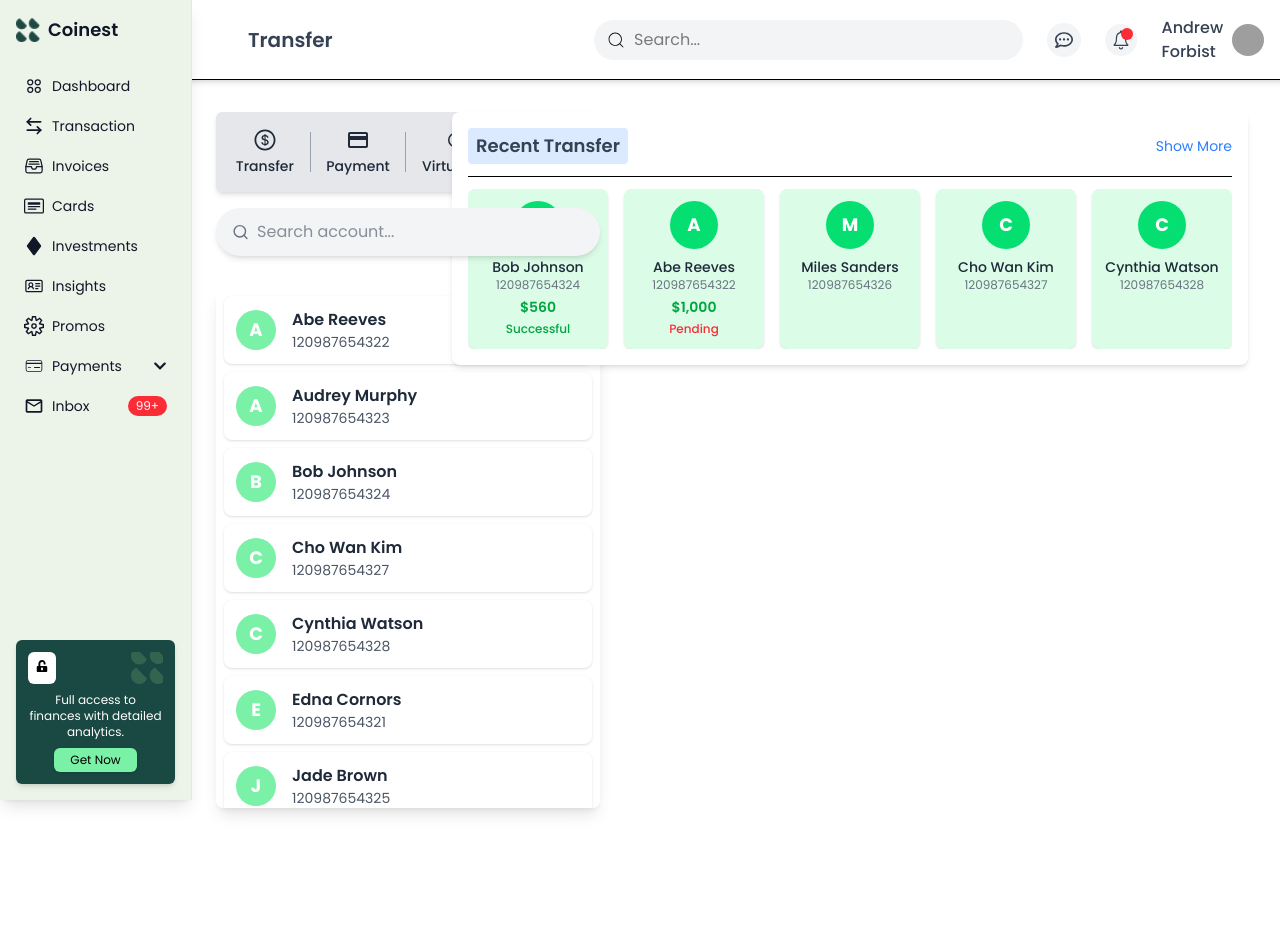
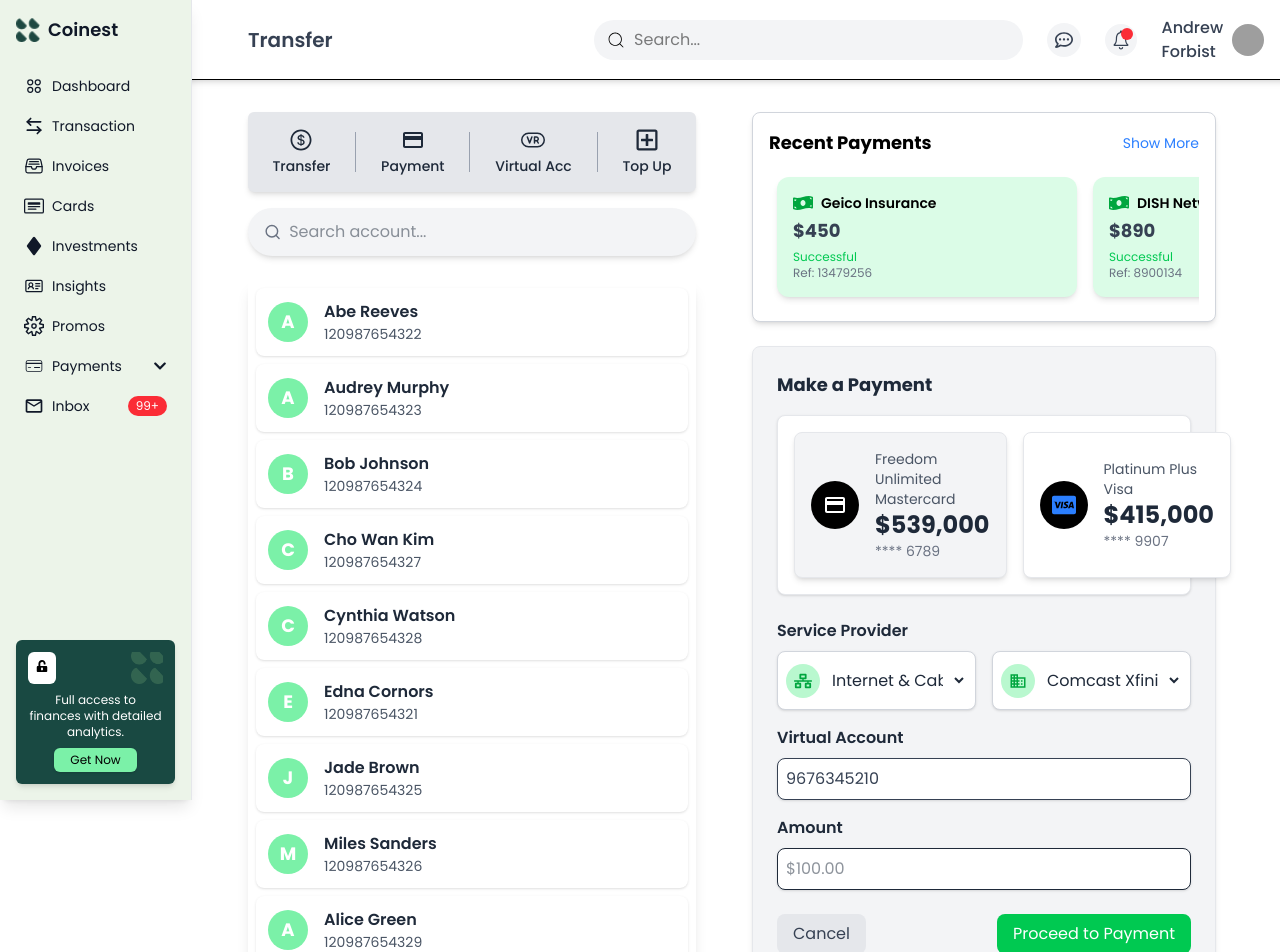
Before and after one commit to SufyanAli56/Dashboard_coin, a React (Vite) app: page /transfer in a window 1280 px wide. Shown: the top 952 px of the page. Before the commit the page ends 880 px from the top, so only its background shows below. Built offline with nearby package versions, Linux system fonts and the light colour scheme; grey boxes are pictures that could not be loaded; a web font is replaced by a local one.

Commit message:
Initial commit

```diff
--- a/src/Ui/Inbox/Inbox.jsx
+++ b/src/Ui/Inbox/Inbox.jsx
@@ -270,7 +270,7 @@ const Inbox = () => {
       <Header title="Transactions" />
       <Sidebar />
 
-      <div className="p-4 lg:p-6 lg:ml-44 mt-12 min-h-screen text-sm flex flex-col lg:flex-row">
+      <div className="p-4 md:ml-12 lg:p-6 lg:ml-44 mt-12 min-h-screen text-sm flex flex-col lg:flex-row">
         {/* Left Sidebar for Email List */}
         <div className="lg:w-1/3 bg-white p-4 border-r w-full">
           <div className="relative mb-4">
@@ -395,7 +395,9 @@ const Inbox = () => {
         </div>
       </div>
 
-      <Footer />
+    <div className="md:ml-12">
+    <Footer />
+    </div>
     </>
   );
 };
--- a/src/Ui/Transfer/Transfer.jsx
+++ b/src/Ui/Transfer/Transfer.jsx
@@ -1,14 +1,13 @@
 import React, { useState } from "react";
 import Header from "../../components/Header/Header";
 import Sidebar from "../../components/Sidebar/Sidebar";
+import Transfer_from from "./Transfer_from";
 import { AiOutlineDollar } from "react-icons/ai";
 import { MdOutlinePayment } from "react-icons/md";
 import { PiVirtualReality } from "react-icons/pi";
 import { FaRegPlusSquare } from "react-icons/fa";
 import { FiSearch } from "react-icons/fi";
-import Transfer_from from "./Transfer_from";
-
-// Extended Dummy Contact Data for Scrolling
+import Footer from '../../components/Footer/Footer'
 const contacts = [
   { id: 1, name: "Abe Reeves", phone: "120987654322" },
   { id: 2, name: "Audrey Murphy", phone: "120987654323" },
@@ -35,12 +34,21 @@ const contacts = [
   { id: 23, name: "Quinn Foster", phone: "120987654343" },
   { id: 24, name: "Rachel Moore", phone: "120987654344" },
   { id: 25, name: "Samuel Parker", phone: "120987654345" },
+  { id: 26, name: "Tina Roberts", phone: "120987654346" },
+  { id: 27, name: "Ulysses Grant", phone: "120987654347" },
+  { id: 28, name: "Victoria Simmons", phone: "120987654348" },
+  { id: 29, name: "William Turner", phone: "120987654349" },
+  { id: 30, name: "Xander Knight", phone: "120987654350" },
+  { id: 31, name: "Yvonne Adams", phone: "120987654351" },
+  { id: 32, name: "Zachary Bell", phone: "120987654352" },
 ];
+
+
+
 
 const Transfer = () => {
   const [searchTerm, setSearchTerm] = useState("");
 
-  // Filter contacts based on search term
   const filteredContacts = contacts.filter(
     (contact) =>
       contact.name.toLowerCase().includes(searchTerm.toLowerCase()) ||
@@ -51,16 +59,13 @@ const Transfer = () => {
     <>
       <Header title="Transfer" />
       <Sidebar />
-      <div className="p-2 lg:p-6 lg:ml-44 mt-12 min-h-screen relative">
 
-      <div className="absolute right-4  top-12">
-          <Transfer_from/>
-        </div>
+      <div className="p-2 lg:p-6 lg:ml-44 md:ml-10 mt-12 min-h-screen relative flex flex-col lg:flex-row lg:justify-between">
 
-
-
-        {/* Button Container */}
-        <div className="w-96 bg-gray-200 h-20 p-2 rounded-md shadow-md flex justify-around items-center mt-6">
+        {/* Left Section - Transfer Form */}
+        <div className="w-full lg:w-1/2">
+          {/* Transfer Buttons */}
+          <div className="w-full max-w-md mx-auto bg-gray-200 h-20 p-2 rounded-md shadow-md flex justify-around items-center mt-6">
             <button className="flex flex-col items-center px-2 py-3 text-gray-800 hover:text-green-600 transition">
               <AiOutlineDollar className="text-2xl mb-1" />
               <span className="text-sm font-medium">Transfer</span>
@@ -87,7 +92,9 @@ const Transfer = () => {
               <span className="text-sm font-medium">Top Up</span>
             </button>
           </div>
-        <div className="absolute mt-4 w-96 flex items-center bg-gray-100 rounded-full shadow-md px-4 py-2">
+
+          {/* Search Bar */}
+          <div className="mt-4 w-full max-w-md mx-auto flex items-center bg-gray-100 rounded-full shadow-md px-4 py-2">
             <FiSearch className="text-gray-500 text-lg" />
             <input
               type="text"
@@ -97,16 +104,15 @@ const Transfer = () => {
               onChange={(e) => setSearchTerm(e.target.value)}
             />
           </div>
-        {/* Contact List with Scrolling and Filtering */}
-        <div className="mt-24 w-96 h-130 overflow-y-auto bg-white shadow-lg rounded-lg p-2">
+
+          {/* Contact List */}
+          <div className="mt-6 w-full max-w-md mx-auto h-174 overflow-y-auto bg-white shadow-lg rounded-lg p-2">
             {filteredContacts.length > 0 ? (
               filteredContacts.map((contact) => (
                 <div key={contact.id} className="flex items-center bg-white p-3 rounded-lg shadow-sm mb-2">
-                {/* Avatar */}
                   <div className="w-10 h-10 bg-green-300 rounded-full flex justify-center items-center text-white font-bold text-lg">
                     {contact.name.charAt(0)}
                   </div>
-                {/* Contact Details */}
                   <div className="ml-4">
                     <h2 className="font-semibold text-gray-800">{contact.name}</h2>
                     <p className="text-gray-600 text-sm">{contact.phone}</p>
@@ -118,6 +124,15 @@ const Transfer = () => {
             )}
           </div>
         </div>
+
+        {/* Right Section - Transfer_from */}
+        <div className="w-full lg:w-1/2 flex justify-center mt-6 lg:mt-0">
+          <Transfer_from />
+        </div>
+      </div>
+  <div className="md:ml-12">
+  <Footer/>
+  </div>
     </>
   );
 };
--- a/src/Ui/Transfer/Transfer_from.jsx
+++ b/src/Ui/Transfer/Transfer_from.jsx
@@ -1,55 +1,152 @@
-import React from "react";
+import React, { useState } from "react";
+import { FaCcVisa, FaMoneyBillWave, FaNetworkWired } from "react-icons/fa";
+import { MdOutlinePayment, MdBusiness } from "react-icons/md";
 
-const contacts = [
-  { id: 1, name: "Bob Johnson", phone: "120987654324", amount: "$560", status: "Successful" },
-  { id: 2, name: "Abe Reeves", phone: "120987654322", amount: "$1,000", status: "Pending" },
-  { id: 3, name: "Miles Sanders", phone: "120987654326", amount: "", status: "" },
-  { id: 4, name: "Cho Wan Kim", phone: "120987654327", amount: "", status: "" },
-  { id: 5, name: "Cynthia Watson", phone: "120987654328", amount: "", status: "" },
+const recentPayments = [
+  { id: 1, name: "Geico Insurance", amount: "$450", status: "Successful", number: "13479256" },
+  { id: 2, name: "DISH Network", amount: "$890", status: "Successful", number: "8900134" },
+  { id: 3, name: "Coursera", amount: "$990", status: "Successful", number: "23982055" },
 ];
 
-const Transfer_from = () => {
+const PaymentForm = () => {
+  const [provider, setProvider] = useState("Internet & Cable TV");
+  const [company, setCompany] = useState("Comcast Xfinity");
+  const [amount, setAmount] = useState("");
+
   return (
-    <div className="w-full p-4 bg-white rounded-lg shadow-md">
-      {/* Header */}
-      <div className="flex justify-between items-center pb-3 border-b">
-        <h3 className="text-lg font-semibold text-gray-700 bg-blue-100 px-2 py-1 rounded">Recent Transfer</h3>
-        <button className="text-blue-500 text-sm hover:underline">Show More</button>
+    <div className="p-4 sm:p-6 w-full max-w-3xl mx-auto">
+      {/* Recent Payments Section */}
+      <div className="bg-white border border-gray-300 p-4 rounded-lg shadow-md">
+        <div className="flex justify-between items-center mb-3">
+          <h2 className="font-bold text-lg">Recent Payments</h2>
+          <button className="text-blue-500 text-sm">Show More</button>
+        </div>
+
+        {/* Horizontal Scroll Section */}
+        <div className="mt-3 flex space-x-4 overflow-x-auto scrollbar-hide p-2">
+          {recentPayments.map((payment) => (
+            <div
+              key={payment.id}
+              className="min-w-[250px] sm:min-w-[300px] bg-green-100 p-4 rounded-xl shadow-md flex flex-col"
+            >
+              <div className="flex items-center space-x-2">
+                <FaMoneyBillWave className="text-green-600 text-xl" />
+                <p className="text-sm font-semibold">{payment.name}</p>
+              </div>
+              <p className="text-gray-700 text-lg font-bold mt-1">{payment.amount}</p>
+              <p className="text-green-500 text-xs mt-1">{payment.status}</p>
+              <p className="text-gray-500 text-xs">Ref: {payment.number}</p>
+            </div>
+          ))}
+        </div>
       </div>
 
-      {/* Scrollable Contact List */}
-      <div className="mt-3 overflow-x-auto whitespace-nowrap">
-        <div className="flex space-x-4">
-          {contacts.map((contact) => (
-            <div
-              key={contact.id}
-              className="flex flex-col items-center bg-green-100 p-3 rounded-lg shadow-sm min-w-[140px]"
-            >
-              {/* Avatar */}
-              <div className="w-12 h-12 bg-green-400 rounded-full flex items-center justify-center text-white font-bold text-lg">
-                {contact.name.charAt(0)}
+      {/* Payment Form Section */}
+      <div className="bg-gray-100 mt-6 p-6 rounded-lg shadow-md border border-gray-200">
+        <h2 className="font-bold text-lg mb-4 text-gray-800">Make a Payment</h2>
+
+        {/* Payment Account */}
+        <div className="border border-gray-200 bg-white p-4 rounded-lg shadow-sm">
+          <div className="flex flex-col sm:flex-row gap-4">
+            {/* Card 1 */}
+            <div className="flex-1 bg-gray-100 p-4 rounded-lg shadow-md border border-gray-200 flex items-center gap-4">
+              <div className="bg-black p-3 rounded-full">
+                <MdOutlinePayment className="text-white text-2xl" />
               </div>
-              {/* Contact Details */}
-              <div className="mt-2 text-center">
-                <h4 className="font-medium text-gray-800 text-sm">{contact.name}</h4>
-                <p className="text-gray-500 text-xs">{contact.phone}</p>
-                {contact.amount && (
-                  <p className="text-green-600 font-semibold text-sm mt-1">{contact.amount}</p>
-                )}
-                {contact.status && (
-                  <p className={`text-xs mt-1 font-medium ${
-                    contact.status === "Successful" ? "text-green-600" : "text-red-500"
-                  }`}>
-                    {contact.status}
-                  </p>
-                )}
+              <div className="text-left">
+                <p className="text-sm text-gray-600">Freedom Unlimited Mastercard</p>
+                <p className="text-2xl font-bold text-gray-800">$539,000</p>
+                <p className="text-sm text-gray-500">**** 6789</p>
               </div>
             </div>
-          ))}
+
+            {/* Card 2 */}
+            <div className="flex-1 bg-white p-4 rounded-lg shadow-md border border-gray-200 flex items-center gap-4">
+              <div className="bg-black p-3 rounded-full">
+                <FaCcVisa className="text-blue-500 text-2xl" />
+              </div>
+              <div className="text-left">
+                <p className="text-sm text-gray-600">Platinum Plus Visa</p>
+                <p className="text-2xl font-bold text-gray-800">$415,000</p>
+                <p className="text-sm text-gray-500">**** 9907</p>
+              </div>
+            </div>
+          </div>
+        </div>
+
+        {/* Service Provider */}
+        <div className="mt-6">
+          <label className="block font-semibold text-gray-800">Service Provider</label>
+          <div className="flex flex-col sm:flex-row gap-4 mt-2">
+            {/* Service Provider Select Box */}
+            <div className="flex-1 flex items-center bg-white p-2 rounded-lg border border-gray-300 shadow-sm">
+              <div className="bg-green-200 p-2 rounded-full">
+                <FaNetworkWired className="text-green-600 text-lg" />
+              </div>
+              <select
+                className="w-full p-2 bg-transparent outline-none text-gray-800"
+                value={provider}
+                onChange={(e) => setProvider(e.target.value)}
+              >
+                <option>Internet & Cable TV</option>
+                <option>Electricity</option>
+                <option>Gas</option>
+              </select>
+            </div>
+
+            {/* Company Select Box */}
+            <div className="flex-1 flex items-center bg-white p-2 rounded-lg border border-gray-300 shadow-sm">
+              <div className="bg-green-200 p-2 rounded-full">
+                <MdBusiness className="text-green-600 text-lg" />
+              </div>
+              <select
+                className="w-full p-2 bg-transparent outline-none text-gray-800"
+                value={company}
+                onChange={(e) => setCompany(e.target.value)}
+              >
+                <option>Comcast Xfinity</option>
+                <option>AT&T</option>
+                <option>Verizon</option>
+              </select>
+            </div>
+          </div>
+        </div>
+
+        {/* Virtual Account */}
+        <div className="mt-4">
+          <label className="block font-semibold text-gray-800">Virtual Account</label>
+          <input
+            type="text"
+            value="9676345210"
+            className="w-full p-2 border rounded-lg bg-white shadow-sm mt-2 text-gray-700"
+            disabled
+          />
+        </div>
+
+        {/* Amount Input */}
+        <div className="mt-4">
+          <label className="block font-semibold text-gray-800">Amount</label>
+          <input
+            type="number"
+            placeholder="$100.00"
+            className="w-full p-2 border rounded-lg bg-white shadow-sm mt-2 text-gray-800"
+            value={amount}
+            onChange={(e) => setAmount(e.target.value)}
+          />
+        </div>
+
+        {/* Buttons */}
+        <div className="flex flex-col sm:flex-row justify-between mt-6 gap-3">
+          <button className="w-full sm:w-auto px-4 py-2 bg-gray-200 text-gray-700 rounded-lg hover:bg-gray-300 transition">
+            Cancel
+          </button>
+          <button className="w-full sm:w-auto px-4 py-2 bg-green-500 text-white rounded-lg hover:bg-green-600 transition">
+            Proceed to Payment
+          </button>
         </div>
       </div>
     </div>
   );
 };
 
-export default Transfer_from;
+export default PaymentForm;
```
Also changed, not shown: src/Ui/Investments/Investments_card.jsx (+44 -71 lines), src/components/Footer/Footer.jsx (+6 -6 lines). Lines whose indentation alone changed are shown as unchanged.
